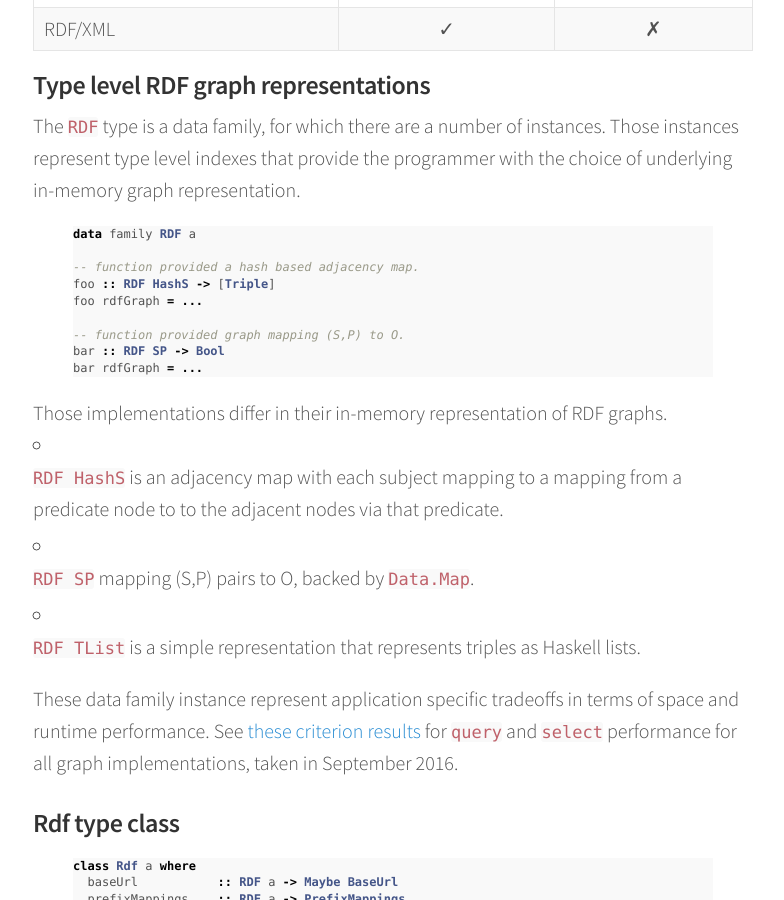
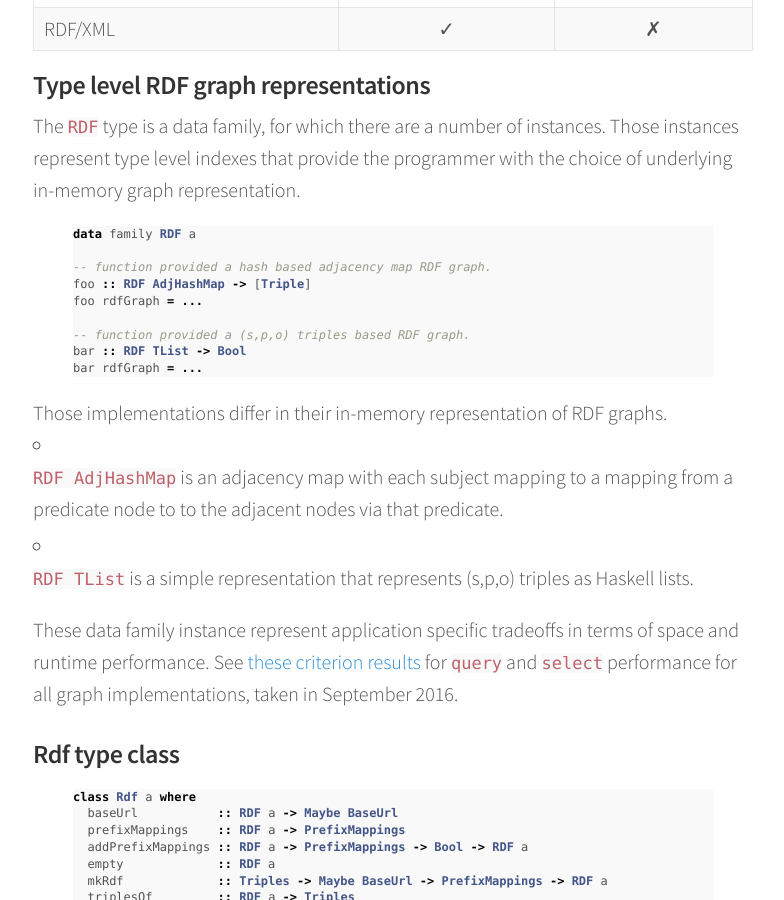
Before and after one commit to robstewart57/rdf4h, a Jekyll site: the page built from docs/index.md, in a window 1280 px wide and 900 px high, scrolled down 752 px. Shown: the whole window, without its empty margins (247-1031 px from the left). Built offline with Jekyll 4.4.1, drawn with Linux system fonts in a browser that asks for light colours; some of the changed text lies outside the part shown.

Commit message:
updates the index.md with updated results and instructions

```diff
--- a/docs/index.md
+++ b/docs/index.md
@@ -47,26 +47,24 @@ representation.
 {% highlight haskell %}
 data family RDF a
 
--- function provided a hash based adjacency map.
-foo :: RDF HashS -> [Triple]
+-- function provided a hash based adjacency map RDF graph.
+foo :: RDF AdjHashMap -> [Triple]
 foo rdfGraph = ...
 
--- function provided graph mapping (S,P) to O.
-bar :: RDF SP -> Bool
+-- function provided a (s,p,o) triples based RDF graph.
+bar :: RDF TList -> Bool
 bar rdfGraph = ...
 {% endhighlight %}
 
  Those implementations
 differ in their in-memory representation of RDF graphs.
 
-* `RDF HashS` is an adjacency map with each subject mapping to a
+* `RDF AdjHashMap` is an adjacency map with each subject mapping to a
   mapping from a predicate node to to the adjacent nodes via that
   predicate.
 
-* `RDF SP` mapping (S,P) pairs to O, backed by `Data.Map`.
-
-* `RDF TList` is a simple representation that represents triples as
-  Haskell lists.
+* `RDF TList` is a simple representation that represents (s,p,o)
+  triples as Haskell lists.
 
 These data family instance represent application specific tradeoffs in
 terms of space and runtime performance. See
```
Also changed, not shown: other parts of docs/index.md (+1 -1 lines).
